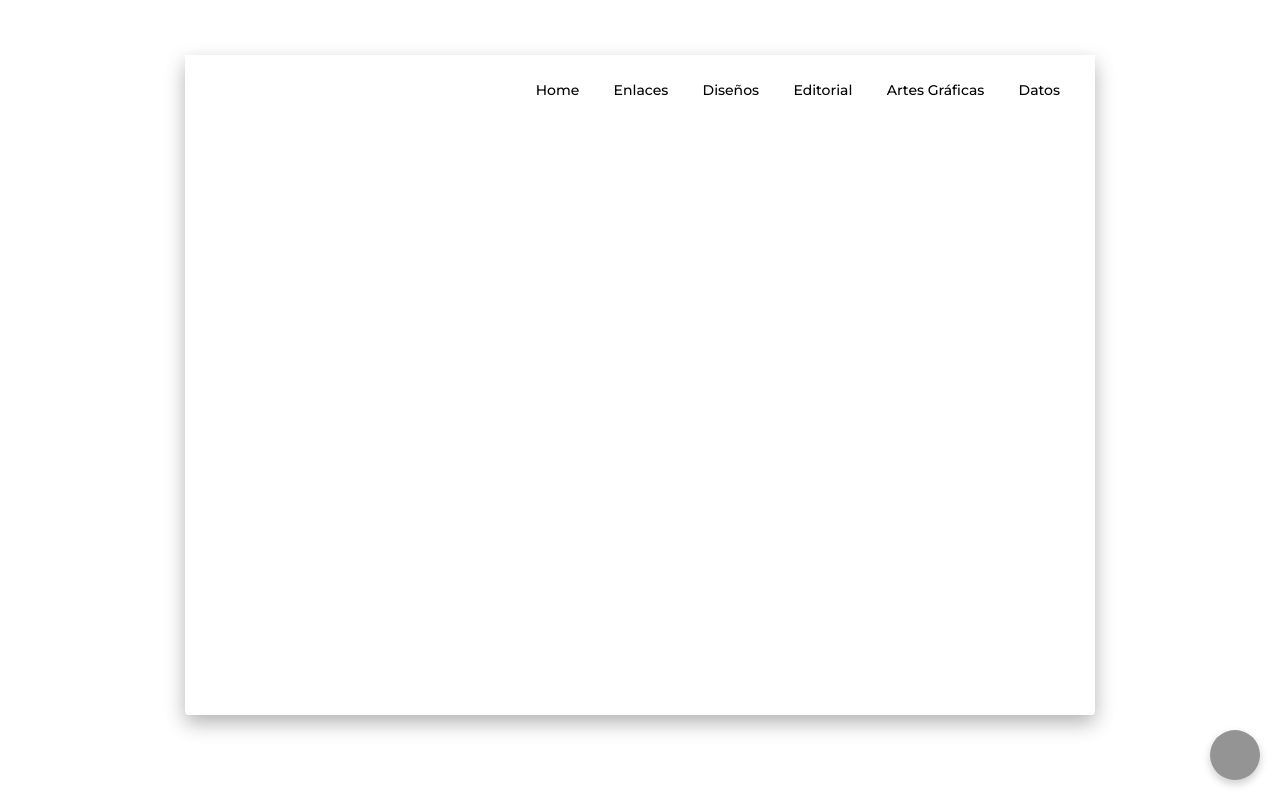
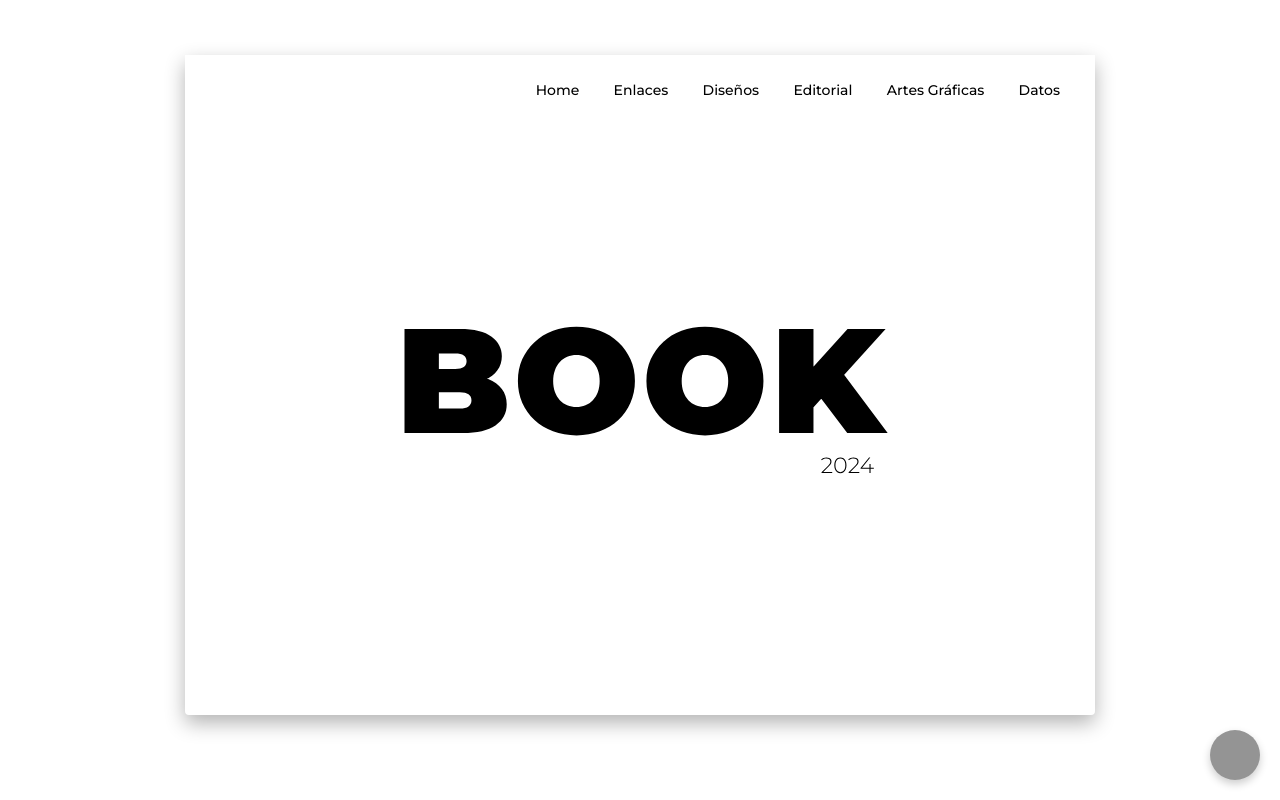
Before and after one commit to Noe-Eduardo/Noe-Eduardo.github.io, a plain HTML site: page index.html in a window 1280 px wide. Shown: the top 800 px of the page. Drawn offline with Linux system fonts and the light colour scheme; files whose address does not match are found by name.

Commit message:
Update style.css

```diff
--- a/style.css
+++ b/style.css
@@ -27,7 +27,7 @@ body {
     position: sticky;
     top: 0;
     align-items: start;
-    background-image: url(assets/svg/book3.svg);
+    background-image: url(https://raw.githubusercontent.com/Noe-Eduardo/Noe-Eduardo.github.io/a8636a647601da76ca47d46222e3502425ca6eab/img/book.svg);
     background-color: white;
     background-size: 1600px;
     background-position: center;
```
